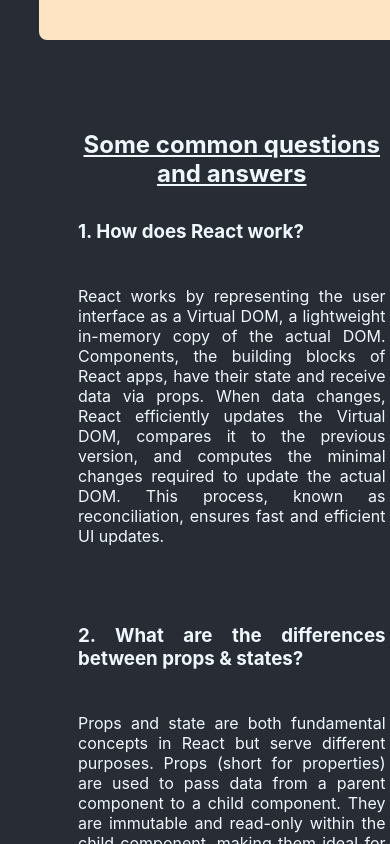
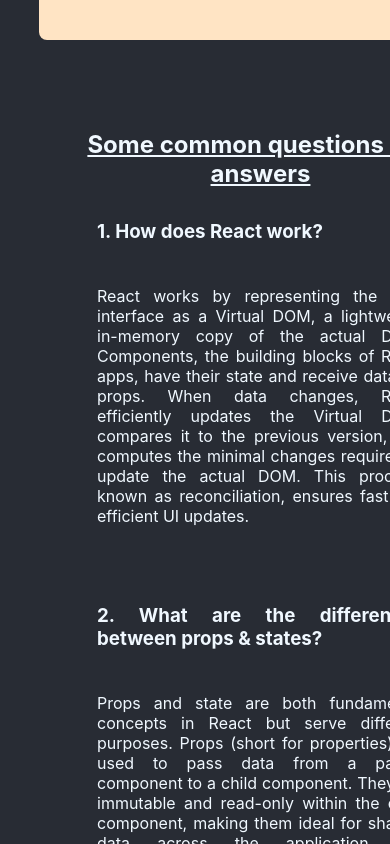
Before and after one commit to MasrulSakib/Strength-Sphere-Fitness, a React (Create React App) app: page / in a window 390 px wide. Shown: the part 8020-8864 px from the top of the page. Built offline with nearby package versions, Linux system fonts and the light colour scheme.

Commit message:
logo and website title added

```diff
--- a/src/components/QuesAns/QA.css
+++ b/src/components/QuesAns/QA.css
@@ -1,5 +1,4 @@
 .text-area {
-    width: 92%;
     border-radius: 10px;
     color: aliceblue;
     margin: 40px 66px;
@@ -18,7 +17,9 @@
 
 @media screen and (max-width:480px) {
     .text-area {
-        width: 85%;
+        margin: 40px 0;
+        margin-left: 85px;
+        width: 90%;
     }
 }
 
```
